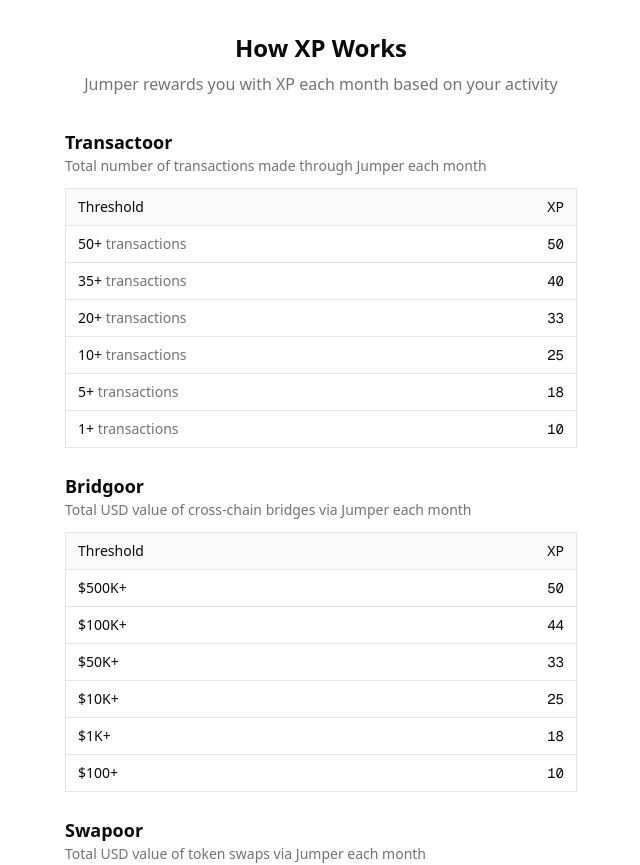
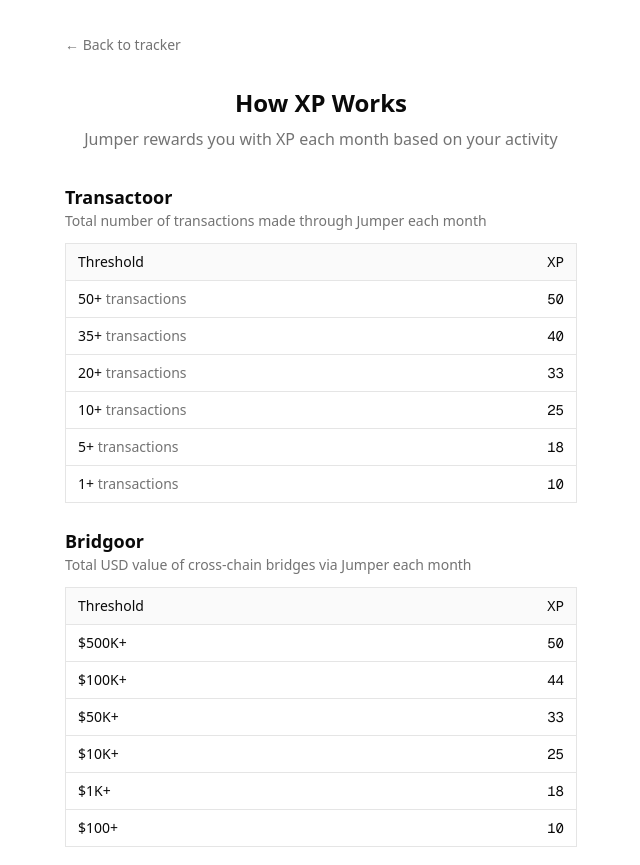
Before and after one commit to ttresse/jumper-watchoor, a Next.js app: page /how-it-works in a window 1280 px wide. Shown: the top 865 px of the page, without its empty margins (319-959 px from the left). Built offline with nearby package versions, Linux system fonts and the light colour scheme.

Commit message:
feat(quick-7): add back button at top of how-it-works page
- Add top navigation link with arrow icon
- Keep existing bottom link for users who scroll
- Left-aligned style with muted hover effect

```diff
--- a/src/app/how-it-works/page.tsx
+++ b/src/app/how-it-works/page.tsx
@@ -60,6 +60,14 @@
   return (
     <main className="min-h-screen flex flex-col items-center p-8">
       <div className="w-full max-w-lg space-y-8">
+        {/* Top navigation */}
+        <Link
+          href="/"
+          className="inline-flex items-center gap-1 text-sm text-muted-foreground hover:text-foreground"
+        >
+          &larr; Back to tracker
+        </Link>
+
         {/* Header */}
         <div className="text-center space-y-2">
           <h1 className="text-2xl font-bold">How XP Works</h1>
```
